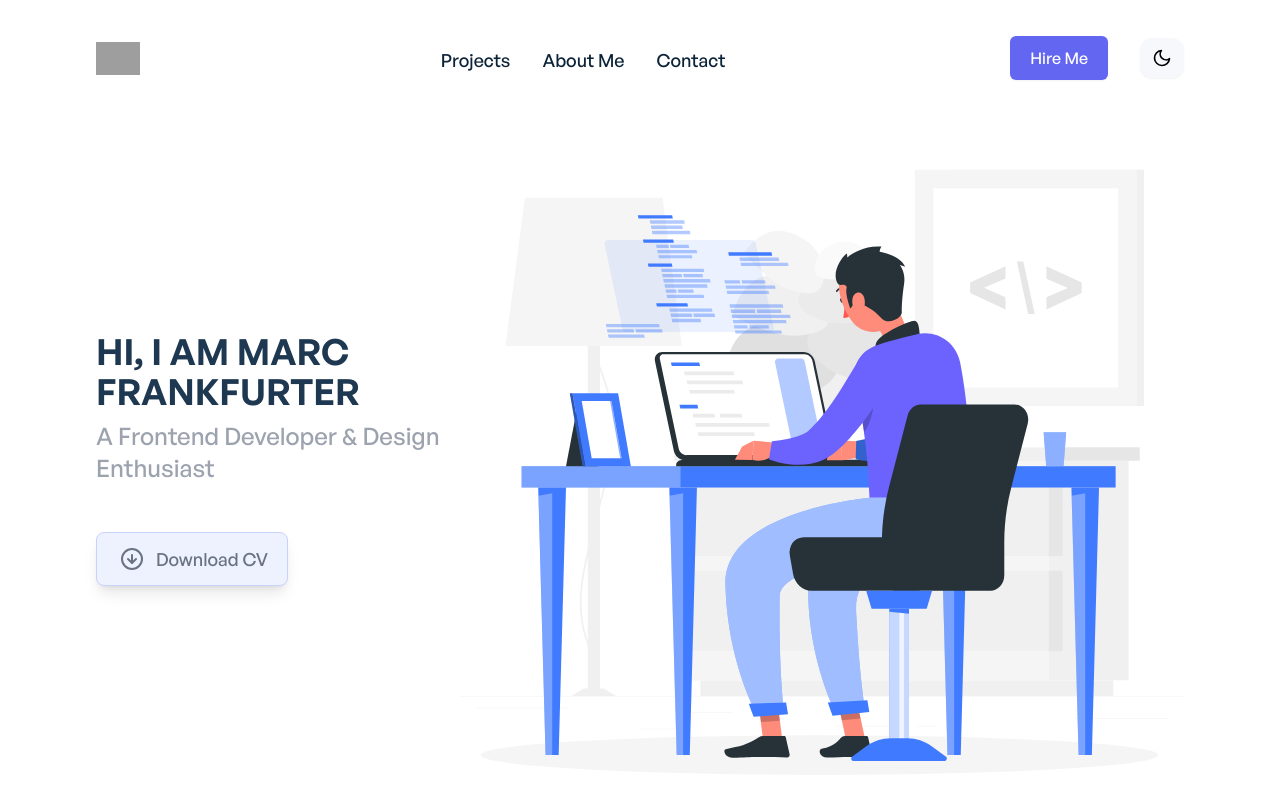
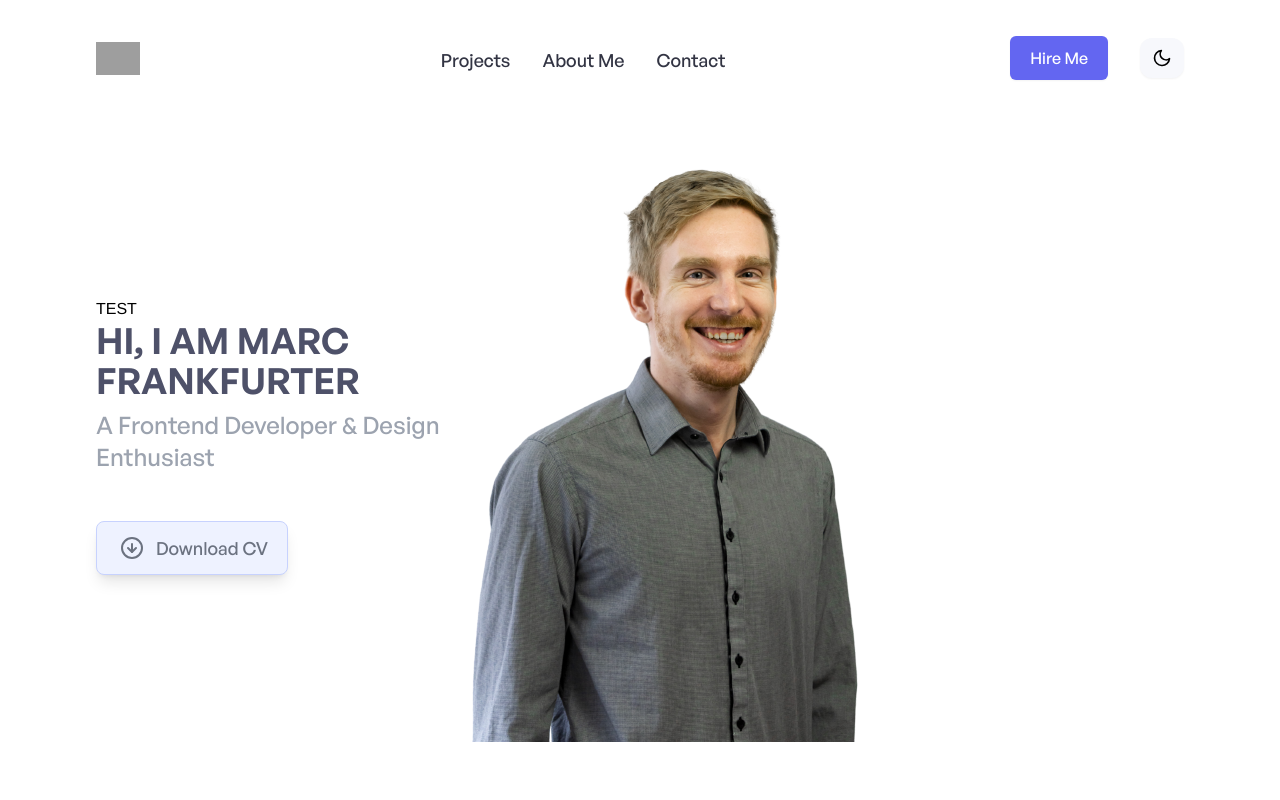
Before and after one commit to FranktheFurter/marcfrankfurter, a Vue app: page / in a window 1280 px wide. Shown: the top 800 px of the page. Built offline with nearby package versions, Linux system fonts and the light colour scheme; grey boxes are pictures that could not be loaded; what vue-backtotop would draw is missing.

Commit message:
added hero text component

```diff
--- a/package.json
+++ b/package.json
@@ -29,7 +29,9 @@
     "babel-eslint": "^10.1.0",
     "eslint": "^7.5.0",
     "eslint-plugin-vue": "^7.0.0",
+    "node-sass": "^8.0.0",
     "postcss": "^8.4.14",
+    "sass-loader": "^13.2.0",
     "tailwindcss": "^3.0.24",
     "vue-cli-plugin-tailwind": "3.0.0"
   },
--- a/src/components/shared/AppBanner.vue
+++ b/src/components/shared/AppBanner.vue
@@ -1,8 +1,12 @@
 <script>
 import feather from 'feather-icons';
+import HeroText from './HeroText.vue';
 
 export default {
 	name: 'Home',
+	components: {
+		HeroText,
+	},
 	data: () => {
 		return {
 			theme: '',
@@ -26,6 +30,8 @@ export default {
 	<section class="flex flex-col sm:justify-between items-center sm:flex-row mt-12 sm:mt-10">
 		<!-- Banner left contents -->
 		<div class="w-full md:w-1/3 text-left">
+			<HeroText />
+
 			<h1
 				class="font-general-semibold text-3xl md:text-3xl xl:text-4xl text-center sm:text-left text-ternary-dark dark:text-primary-light uppercase">
 				Hi, I am Marc Frankfurter
@@ -46,8 +52,9 @@ export default {
 
 		<!-- Banner right illustration -->
 		<div class="w-full md:w-2/3 text-right float-right">
-			<img v-if="theme === 'light'" src="@/assets/images/developer.svg" alt="Developer" />
-			<img v-else src="@/assets/images/developer-dark.svg" alt="Developer" />
+			<!-- <img -if="theme === 'light'" src="@/assets/images/developer.svg" alt="Developer" />
+			<img v-else src="@/assets/images/developer-dark.svg" alt="Developer" /> -->
+			<img src="@/assets/images/me.png" alt="Me" />
 		</div>
 	</section>
 </template>
--- /dev/null
+++ b/src/components/shared/HeroText.vue
@@ -0,0 +1,11 @@
+<template>
+
+    <h1>TEST</h1>
+
+
+
+</template>
+
+<style scoped>
+
+</style>
--- a/tailwind.config.js
+++ b/tailwind.config.js
@@ -17,9 +17,9 @@ module.exports = {
 				'secondary-light': '#FFFFFF',
 				'ternary-light': '#f6f7f8',
 
-				'primary-dark': '#0D2438',
+				'primary-dark': '#323443',
 				'secondary-dark': '#102D44',
-				'ternary-dark': '#1E3851',
+				'ternary-dark': '#4e5169',
 			},
 			container: {
 				padding: {
```
Also changed, not shown: src/assets/images/me.png (added), 1 other file (tests, documents, lock files or other folders).
